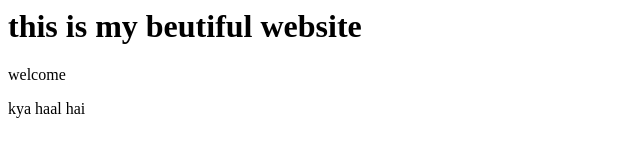
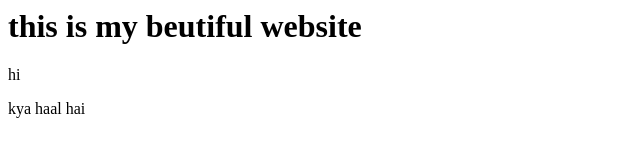
Before and after one commit to HaRsHp017/first, a plain HTML site: page index.html in a window 1280 px wide. Shown: the full height of the page, 0-640 px from the left. Drawn offline with Linux system fonts and the light colour scheme.

Commit message:
changed welcome to hi

```diff
--- a/index.html
+++ b/index.html
@@ -1,7 +1,7 @@
 <html>
 <title>this is my website</title>
 <h1>this is my beutiful website</h1>
-<p>welcome</p>
+<p>hi</p>
 <p>kya haal hai</p>
 
 </html>
```
